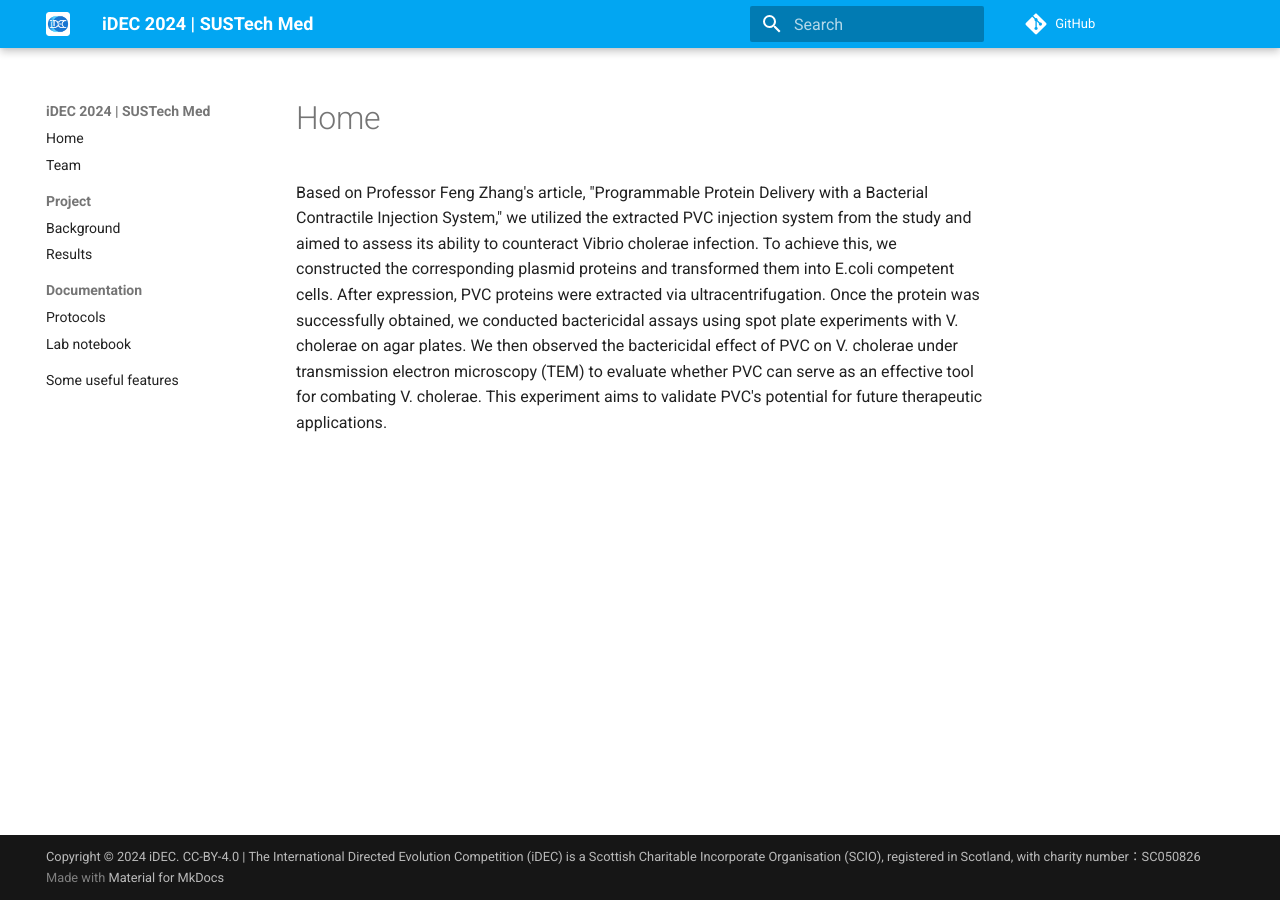
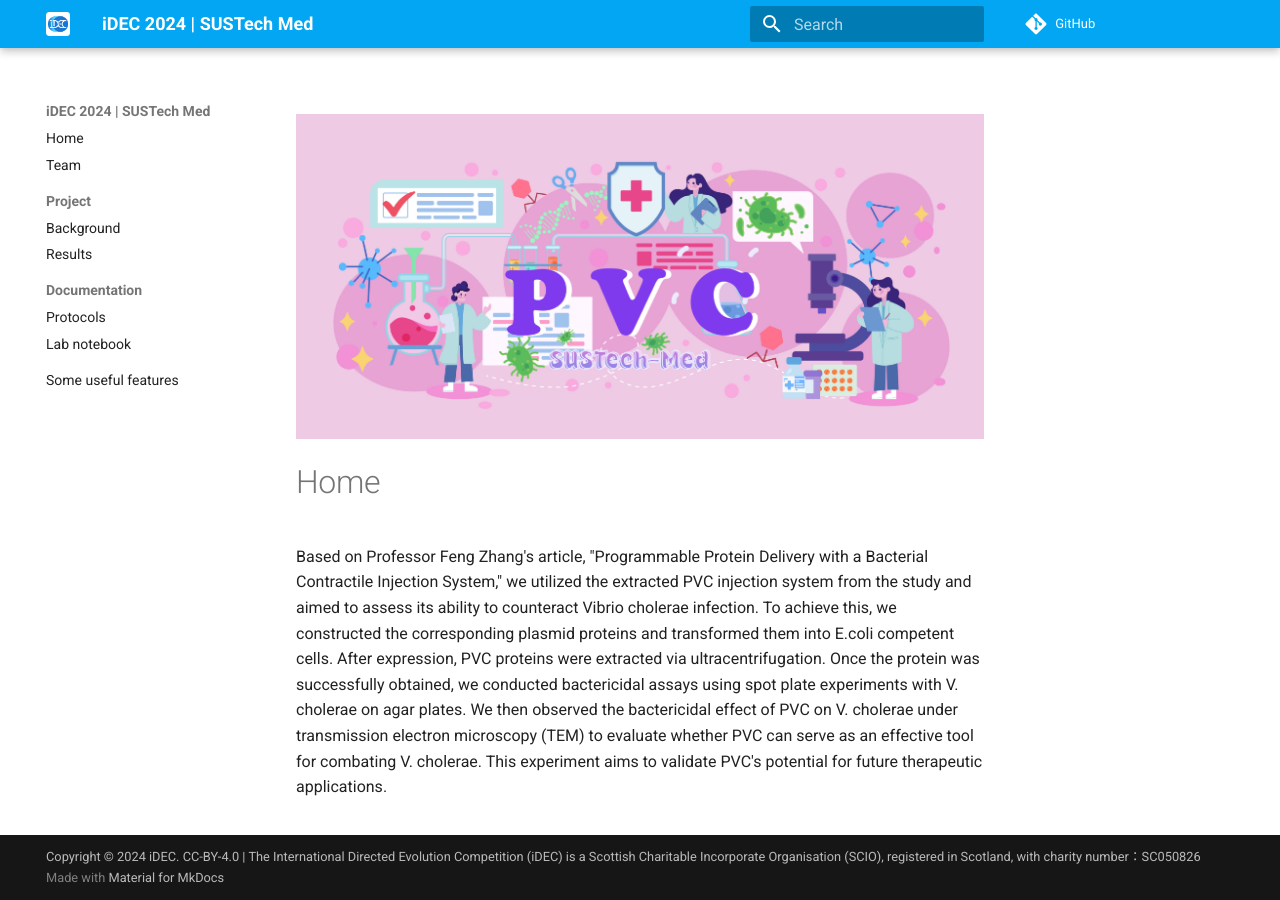
Before and after one commit to FarmerKN/2024_SUSTech_Med, an MkDocs documentation site: the page built from docs/project/Home.md, in a window 1280 px wide. Built offline with MkDocs 1.6.1 and Material for MkDocs 9.7.7, drawn with Linux system fonts in a browser that asks for light colours; comment, search, counter and statistics services are not loaded.

Commit message:
Update Home page

```diff
--- a/docs/project/Home.md
+++ b/docs/project/Home.md
@@ -1,3 +1,5 @@
+<img src="https://github.com/FarmerKN/2024_SUSTech_Med/blob/main/docs/img/sustech-med-home-bg.jpg?raw=true" width="100%"/>
+
 # Home
 
 Based on Professor Feng Zhang's article, "Programmable Protein Delivery with a Bacterial Contractile Injection System," we utilized the extracted PVC injection system from the study and aimed to assess its ability to counteract Vibrio cholerae infection. To achieve this, we constructed the corresponding plasmid proteins and transformed them into E.coli competent cells. After expression, PVC proteins were extracted via ultracentrifugation. Once the protein was successfully obtained, we conducted bactericidal assays using spot plate experiments with V. cholerae on agar plates. We then observed the bactericidal effect of PVC on V. cholerae under transmission electron microscopy (TEM) to evaluate whether PVC can serve as an effective tool for combating V. cholerae. This experiment aims to validate PVC's potential for future therapeutic applications.
```
